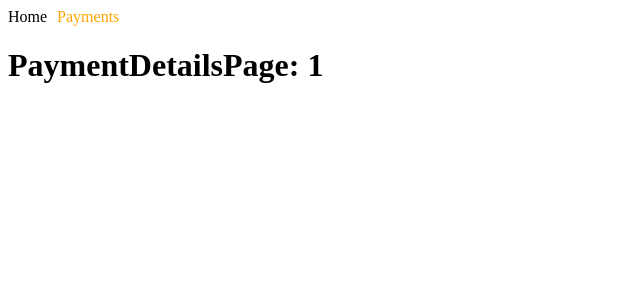
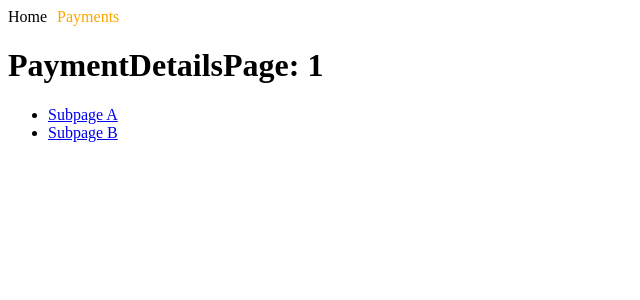
Before and after one commit to 9NBelka/react-learn-module-5, a React (Vite) app: page /payments/1 in a window 1280 px wide. Shown: the top 300 px of the page, without its empty margins (0-640 px from the left). Built offline with nearby package versions, Linux system fonts and the light colour scheme; no server answers.

Commit message:
Outlet новый компонент (Вложеный компонент)

```diff
--- a/src/components/App/App.jsx
+++ b/src/components/App/App.jsx
@@ -16,7 +16,10 @@ function App() {
       <Routes>
         <Route path="/" element={<HomePage />}/>
         <Route path="/payments" element={<PaymentsPage />}/>
-        <Route path="/payments/:paymentId" element={<PaymentDetailsPage />}/>
+        <Route path="/payments/:paymentId" element={<PaymentDetailsPage />}>
+          <Route path='subpage-a' element={<div>Subpage A</div>}/>
+          <Route path='subpage-b' element={<div>Subpage B</div>}/>
+        </Route>
         <Route path="*" element={<NotFoundPage />}/>
       </Routes>
     </>
--- a/src/pages/PaymentDetailsPage/PaymentDetailsPage.jsx
+++ b/src/pages/PaymentDetailsPage/PaymentDetailsPage.jsx
@@ -1,5 +1,5 @@
 import { useEffect, useState } from "react";
-import { useParams } from "react-router-dom"
+import { NavLink, Outlet, useParams } from "react-router-dom"
 import { getPaymentsById } from "../../../payments-api";
 
 export default function PaymentDetailsPage() {
@@ -22,14 +22,24 @@ export default function PaymentDetailsPage() {
   <div>
     <h1>PaymentDetailsPage: {paymentId}</h1>
 
-    {payment &&
+    {payment && (
     <div>
       <p>Amount: {payment.amount}</p>
       <p>Number: {payment.cardNumber}</p>
       <p>Owner: {payment.cardOwner}</p>
       <p>Type: {payment.cardType}</p>
       <p>Description: {payment.description}</p>
-    </div>}
+    </div>
+  )}
+
+  <div>
+    <ul>
+      <li><NavLink to="subpage-a">Subpage A</NavLink></li>
+      <li><NavLink to="subpage-b">Subpage B</NavLink></li>
+    </ul>
+
+    <Outlet />
+  </div>
   </div>
   )
 }
```
